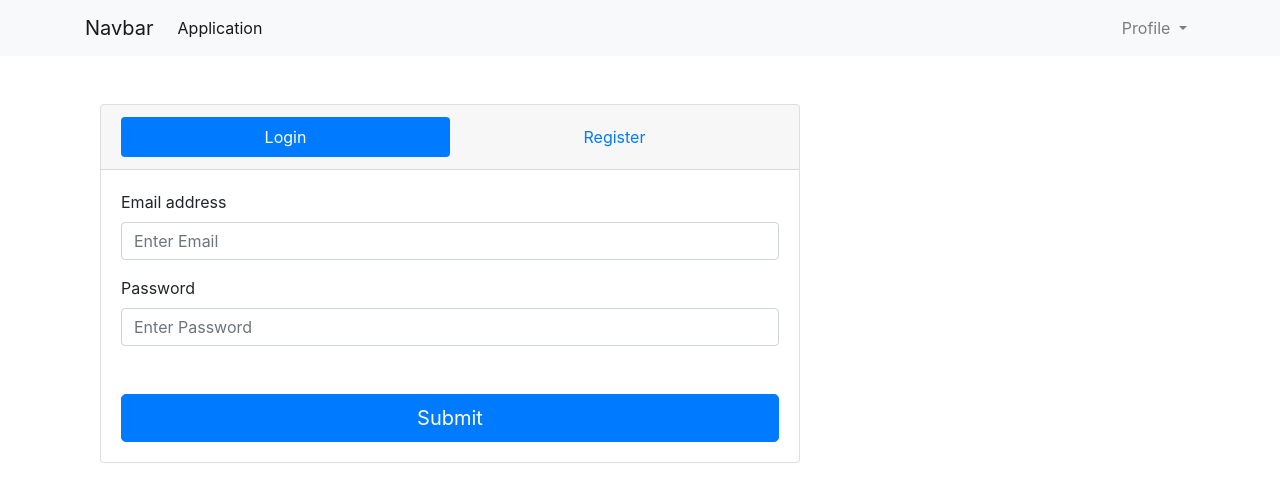
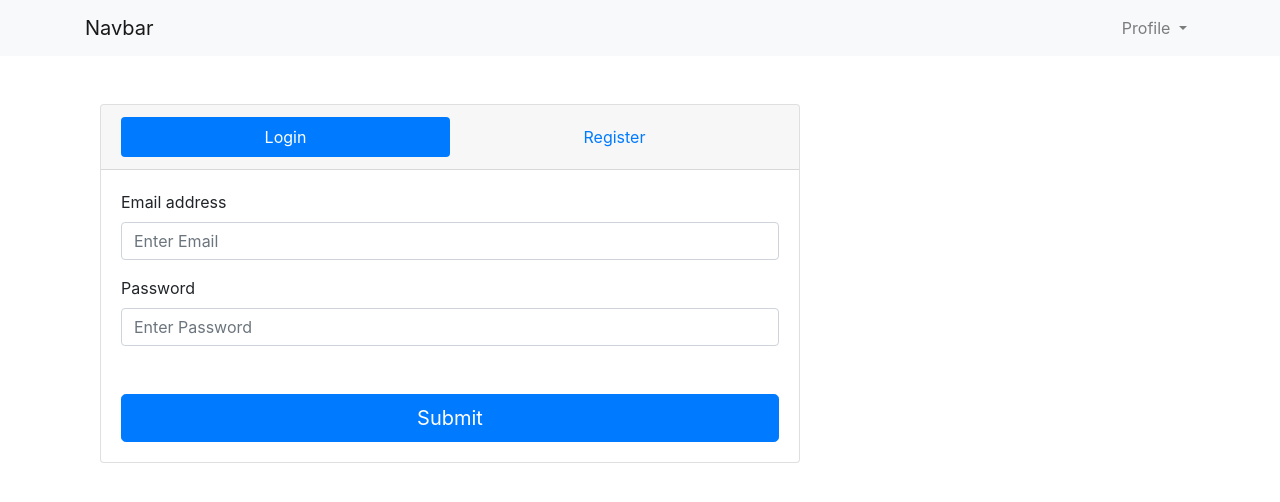
Before and after one commit to GrzegorzFryger/KOLOSEUM-CLIENT, an Angular app: page /user in a window 1280 px wide. Shown: the top 502 px of the page. Built offline with nearby package versions, Linux system fonts and the light colour scheme.

Commit message:
todo structure added

```diff
--- a/src/app/app.module.ts
+++ b/src/app/app.module.ts
@@ -16,6 +16,7 @@ import { UserRegisterComponent } from './user-register/user-register.component';
 import {UserRegisterService} from './user-register/user-register.service';
 import {AuthInterceptor} from './auth.interceptor';
 import {AuthGuard} from './auth.guard';
+import { TodosComponent } from './todos/todos.component';
 
 const appRoutes: Routes = [
   {path: 'application', component: ApplicationComponent, canActivate: [AuthGuard]},
@@ -30,7 +31,8 @@ const appRoutes: Routes = [
     HeaderComponent,
     HomeComponent,
     ApplicationComponent,
-    UserRegisterComponent
+    UserRegisterComponent,
+    TodosComponent
   ],
   imports: [
     BrowserModule,
--- a/src/app/header/header.component.html
+++ b/src/app/header/header.component.html
@@ -12,29 +12,36 @@
         </button>
 
         <div class="collapse navbar-collapse" id="navbarSupportedContent">
-      <ul class="navbar-nav mr-auto">
+          <ul *ngIf="applicationUserService.isUserAuthorised()" class="navbar-nav mr-auto">
             <li class="nav-item active">
               <a class="nav-link" routerLink="/application">Application</a>
+            </li>
+            <li class="nav-item active">
+              <a class="nav-link" routerLink="/todos">Todos</a>
             </li>
           </ul>
 
           <ul class="navbar-nav ml-auto">
             <li class="nav-item dropdown">
-          <a *ngIf="!applicationUserService.isUserAuthorised()" class="nav-link dropdown-toggle" href="#"  role="button" data-toggle="dropdown" aria-haspopup="true" aria-expanded="false">
+              <a *ngIf="!applicationUserService.isUserAuthorised()" class="nav-link dropdown-toggle" href="#"
+                 role="button" data-toggle="dropdown" aria-haspopup="true" aria-expanded="false">
                 Profile
               </a>
-          <a *ngIf="applicationUserService.isUserAuthorised()" class="nav-link dropdown-toggle" href="#"  role="button" data-toggle="dropdown" aria-haspopup="true" aria-expanded="false">
-            {{applicationUserService.loginedUser.applicationUser.firstName}}  {{applicationUserService.loginedUser.applicationUser.lastName}}
+              <a *ngIf="applicationUserService.isUserAuthorised()" class="nav-link dropdown-toggle" href="#"
+                 role="button" data-toggle="dropdown" aria-haspopup="true" aria-expanded="false">
+                {{applicationUserService.loginedUser.applicationUser.firstName}}
+                {{applicationUserService.loginedUser.applicationUser.lastName}}
               </a>
-          <div *ngIf="!applicationUserService.isUserAuthorised()" class="dropdown-menu" aria-labelledby="navbarDropdownMenuLink">
+              <div *ngIf="!applicationUserService.isUserAuthorised()" class="dropdown-menu"
+                   aria-labelledby="navbarDropdownMenuLink">
                 <a class="dropdown-item" routerLink="/user">Login / Register</a>
               </div>
-          <div *ngIf="applicationUserService.isUserAuthorised()" class="dropdown-menu" aria-labelledby="navbarDropdownMenuLink">
+              <div *ngIf="applicationUserService.isUserAuthorised()" class="dropdown-menu"
+                   aria-labelledby="navbarDropdownMenuLink">
                 <a class="dropdown-item" (click)="applicationUserService.logout()">Logout</a>
               </div>
             </li>
           </ul>
-
 
 
         </div>
--- /dev/null
+++ b/src/app/todos/todos.component.html
@@ -0,0 +1,3 @@
+<p>
+  todos works!
+</p>
--- /dev/null
+++ b/src/app/todos/todos.component.ts
@@ -0,0 +1,15 @@
+import { Component, OnInit } from '@angular/core';
+
+@Component({
+  selector: 'app-todos',
+  templateUrl: './todos.component.html',
+  styleUrls: ['./todos.component.css']
+})
+export class TodosComponent implements OnInit {
+
+  constructor() { }
+
+  ngOnInit() {
+  }
+
+}
--- a/src/app/user-register/user-register.service.ts
+++ b/src/app/user-register/user-register.service.ts
@@ -3,13 +3,14 @@ import {HttpClient} from '@angular/common/http';
 import {ApplicationUser} from '../models/application-user.model';
 import {Observable} from 'rxjs/Observable';
 import {LoginUserModel} from '../models/login-user.model';
+import {Router} from '@angular/router';
 
 @Injectable()
 export class UserRegisterService {
 
   loginedUser: LoginUserModel = new LoginUserModel();
 
-  constructor(private http: HttpClient) {
+  constructor(private http: HttpClient, private router: Router) {
   }
 
   registerUser(user: ApplicationUser): Observable<ApplicationUser> {
@@ -26,6 +27,7 @@ export class UserRegisterService {
 
   logout() {
     localStorage.clear();
+    this.router.navigate(['/user']);
   }
 
   getUser() {
```
Also changed, not shown: src/app/todos/todos.component.css (added). Lines whose indentation alone changed are shown as unchanged.
